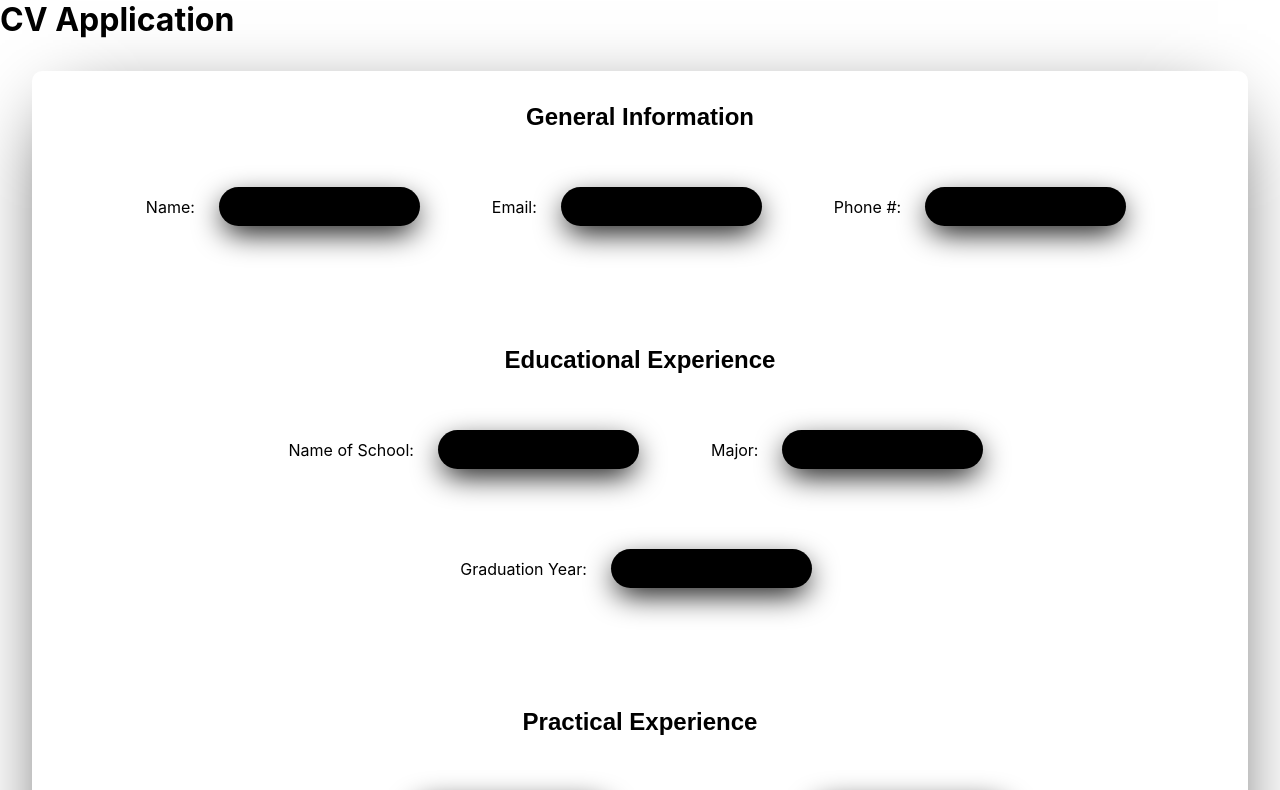
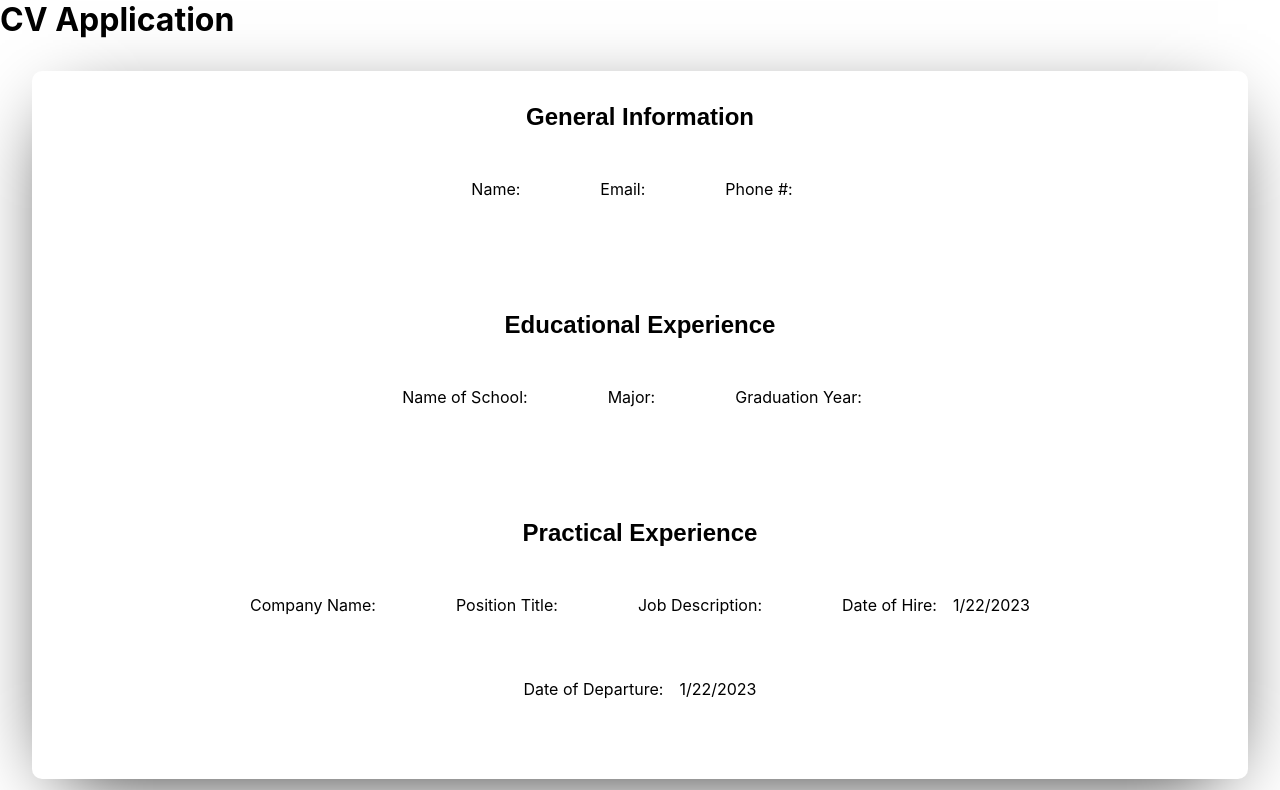
Before and after one commit to SlysDev/cv-application, a React (Create React App) app: page / in a window 1280 px wide. Shown: the top 790 px of the page. Built offline with nearby package versions, Linux system fonts and the light colour scheme; a web font is replaced by a local one.

Commit message:
Converted App component --> function

```diff
--- a/src/App.js
+++ b/src/App.js
@@ -1,48 +1,31 @@
 import "./styles/App.css";
-import { Component } from "react";
+import { Component, useState } from "react";
 import GeneralInformation from "./components/GeneralInformation";
 import EducationalExperience from "./components/EducationalExperience";
 import PracticalExperience from "./components/PracticalExperience";
 
-class App extends Component {
-    constructor(props) {
-        super(props);
-        this.state = {
-            isEditing: true,
-        };
-        this.displayInformation = this.displayInformation.bind(this);
-        this.editInformation = this.editInformation.bind(this);
-    }
-    displayInformation() {
-        this.setState({
-            isEditing: false,
-        });
-    }
-    editInformation() {
-        this.setState({
-            isEditing: true,
-        });
-    }
-    render() {
+const App = (props) => {
+    const [editing, setEditing] = useState(true);
+    const displayInformation = () => setEditing(false);
+    const editInformation = () => setEditing(true);
     return (
         <div>
             <h1>CV Application</h1>
             <form className="application-form" action="">
-                    <GeneralInformation isEditing={this.state.isEditing} />
-                    <EducationalExperience isEditing={this.state.isEditing} />
-                    <PracticalExperience isEditing={this.state.isEditing} />
+                <GeneralInformation editing={editing} />
+                <EducationalExperience editing={editing} />
+                <PracticalExperience editing={editing} />
             </form>
             <div id="cta-buttons">
-                    <button id="submit-btn" onClick={this.displayInformation}>
+                <button id="submit-btn" onClick={displayInformation}>
                     Submit
                 </button>
-                    <button id="edit-btn" onClick={this.editInformation}>
+                <button id="edit-btn" onClick={editInformation}>
                     Edit
                 </button>
             </div>
         </div>
     );
-    }
-}
+};
 
 export default App;
```
Lines whose indentation alone changed are shown as unchanged.
